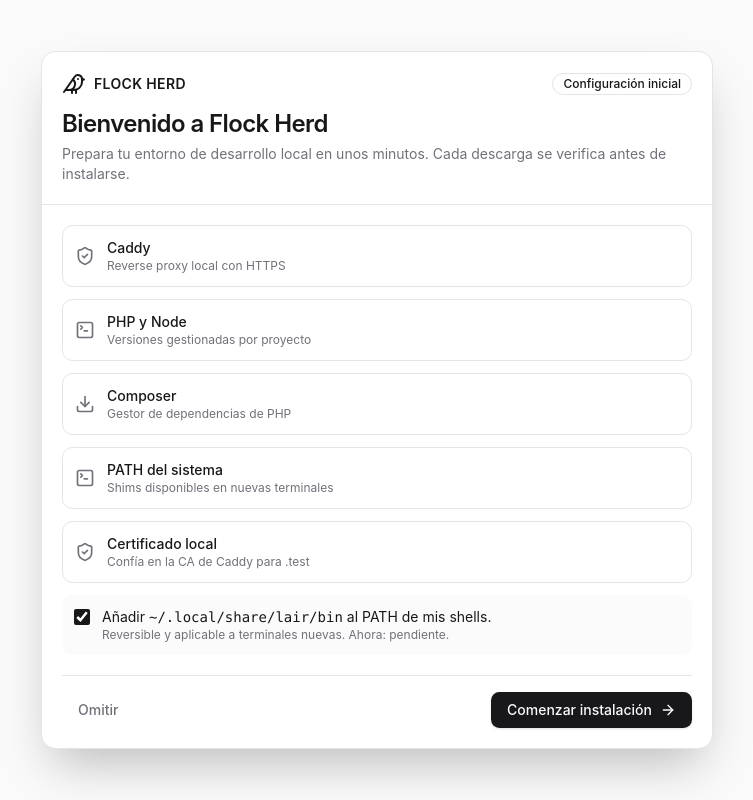
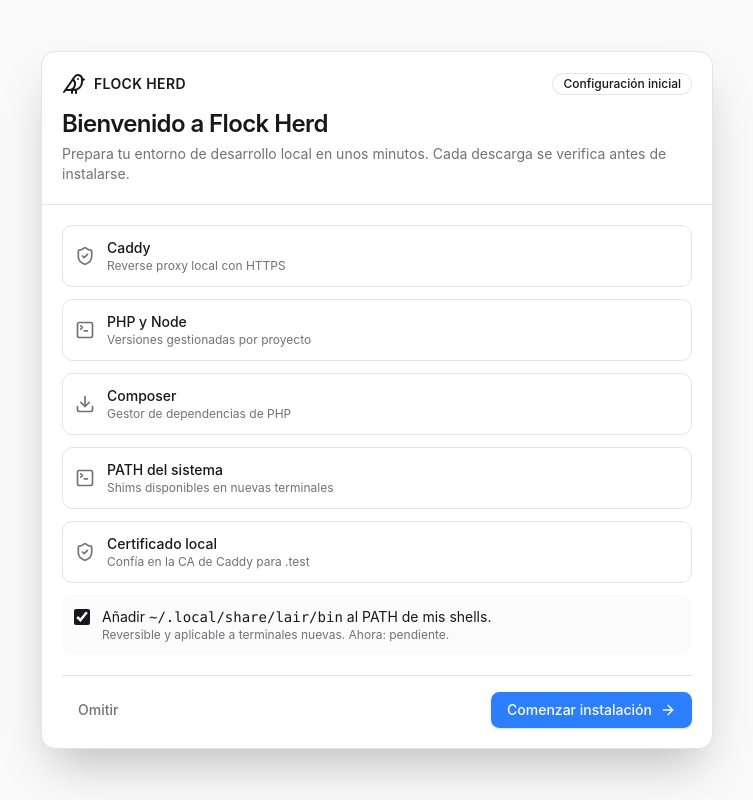
Before and after one commit to LC-jhony/lair, a React (Vite) app: page /#/ in a window 1280 px wide. Shown: the whole page, without its empty margins (263-1016 px from the left). Built offline with nearby package versions, Linux system fonts and the light colour scheme.

Commit message:
feat(ui): boton principal con bg-blue-500

```diff
--- a/src/components/ui/button.tsx
+++ b/src/components/ui/button.tsx
@@ -15,7 +15,7 @@ const buttonVariants = cva(
     variants: {
       variant: {
         default:
-          'bg-primary text-primary-foreground shadow-sm hover:bg-primary/85 hover:shadow active:bg-primary/70',
+          'bg-blue-500 text-white shadow-sm hover:bg-blue-600 hover:shadow active:bg-blue-700',
         secondary:
           'bg-secondary text-secondary-foreground hover:bg-accent hover:text-accent-foreground active:bg-accent/70',
         outline:
```
